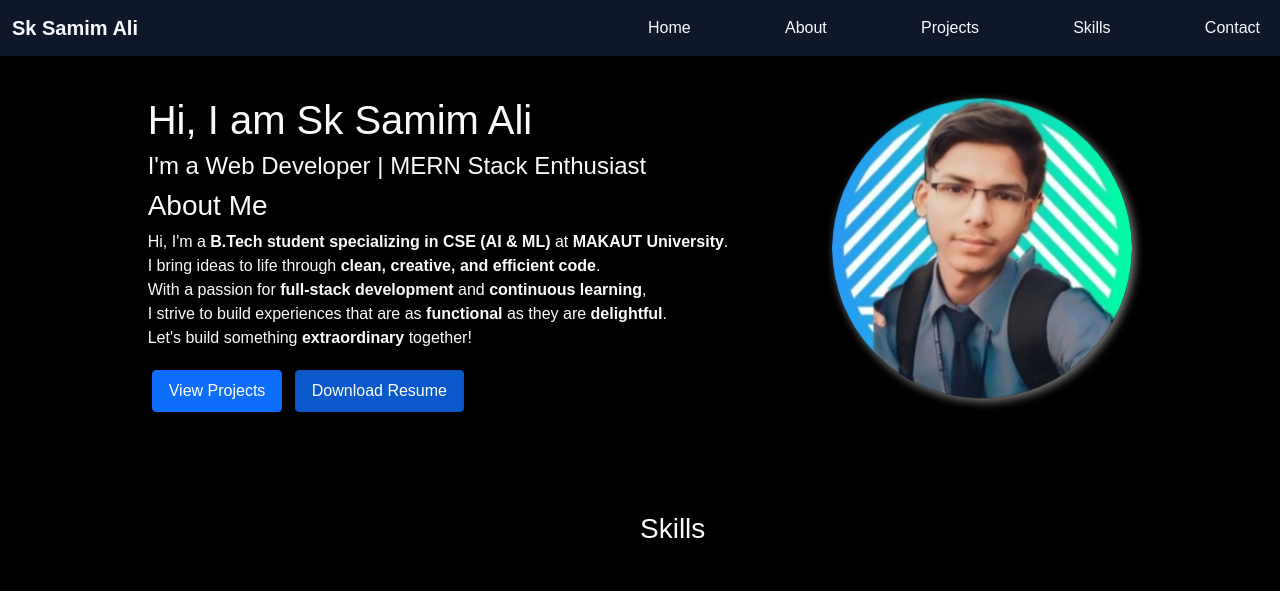
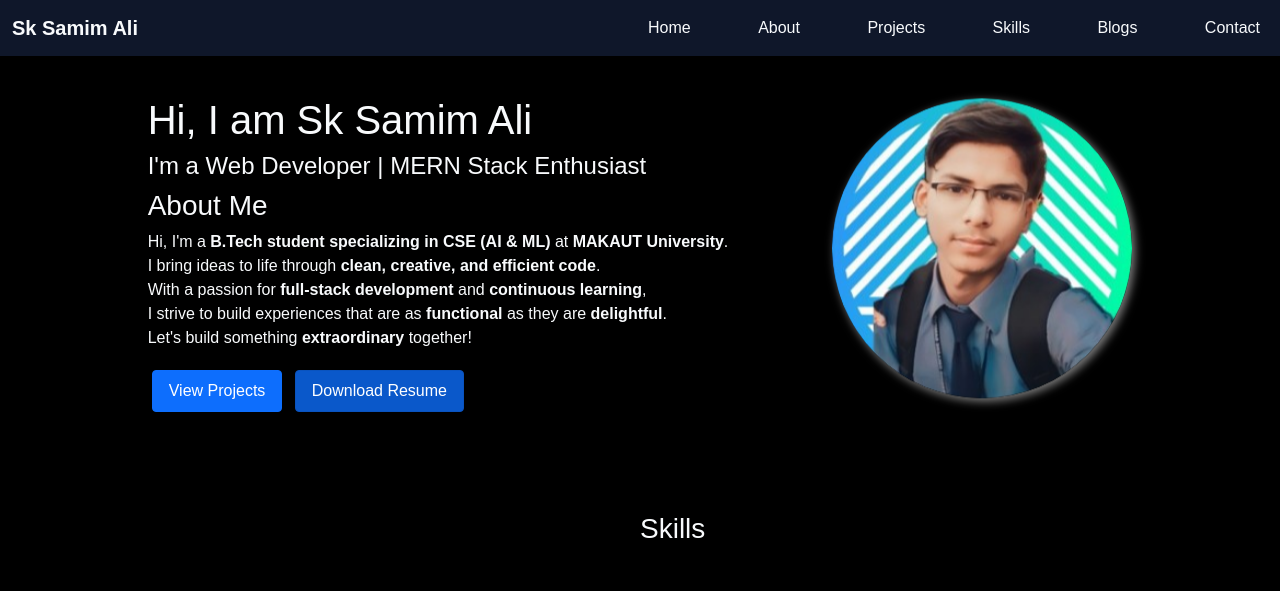
Before and after one commit to samim29/MyProtfolio, a plain HTML site: page index.html in a window 1280 px wide. Shown: the top 591 px of the page. Drawn offline with nearby package versions, Linux system fonts and the light colour scheme.

Commit message:
added blog

```diff
--- a/index.html
+++ b/index.html
@@ -24,6 +24,7 @@
               <a class="nav-link" href="#about">About</a>
               <a class="nav-link" href="#projects">Projects</a>
               <a class="nav-link" href="#skills">Skills</a>
+              <a class="nav-link" href="https://sksamimali.hashnode.dev/">Blogs</a>
               <a class="nav-link" href="#contact">Contact</a>
 
             </div>
```
